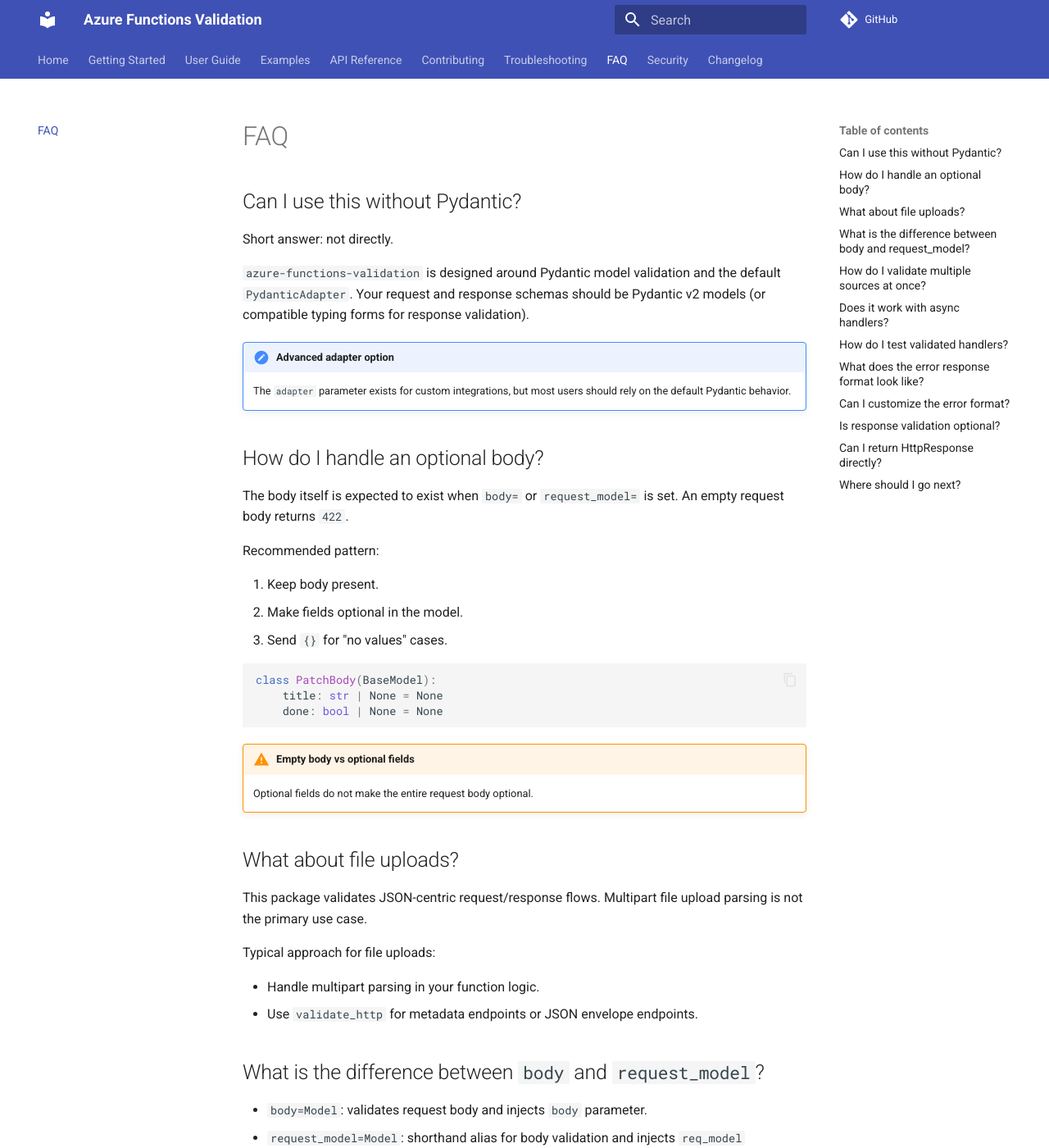
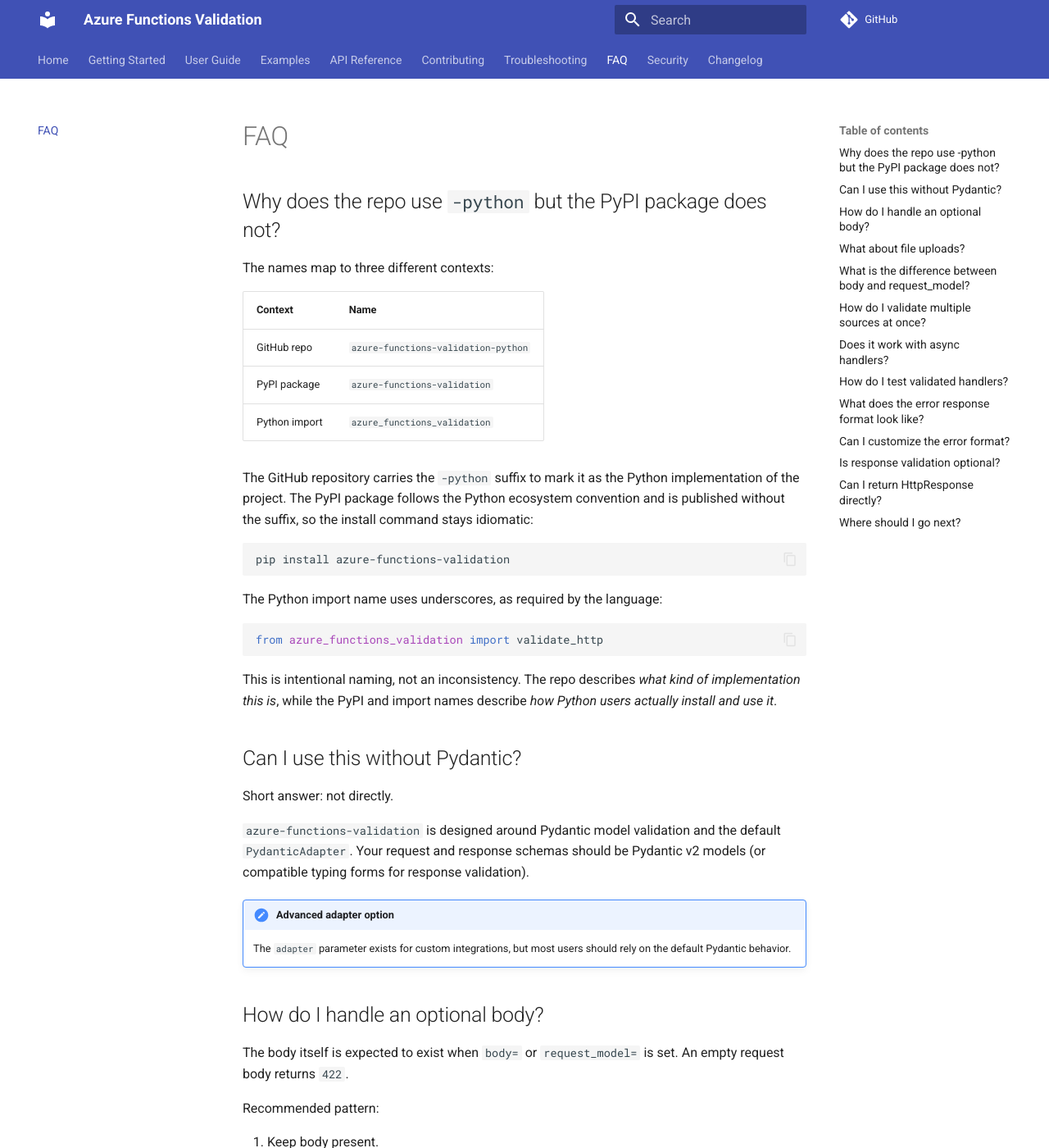
Before and after one commit to yeongseon/azure-functions-validation-python, an MkDocs documentation site: the page built from docs/faq.md, in a window 1280 px wide and 1400 px high. Shown: the whole window at 82% size. Built offline with MkDocs 1.6.1 and Material for MkDocs 9.7.7, drawn with Linux system fonts in a browser that asks for light colours; comment, search, counter and statistics services are not loaded.

Commit message:
docs: explain repo (-python) vs PyPI (no suffix) vs import naming
The project intentionally uses three names depending on context:
GitHub repo (azure-functions-validation-python), PyPI package
(azure-functions-validation), and Python import
(azure_functions_validation). Document this once so users hitting
'pip install azure-functions-validation' from a -python repo do not
have to wonder if these are the same project.

- README.md (+ ko/ja/zh-CN translations): short 'Package names'
  section before Installation, with a pointer to the FAQ entry.
- docs/faq.md: full explanation as the first FAQ item.
- docs/index.md: one-line info admonition pointing at the FAQ.

Wording deliberately avoids any roadmap claim about future
-dotnet / -node / -java repositories. Only states the present.

Refs #169

````diff
--- a/docs/faq.md
+++ b/docs/faq.md
@@ -1,4 +1,33 @@
 # FAQ
+
+## Why does the repo use `-python` but the PyPI package does not?
+
+The names map to three different contexts:
+
+| Context        | Name                                |
+|----------------|-------------------------------------|
+| GitHub repo    | `azure-functions-validation-python` |
+| PyPI package   | `azure-functions-validation`        |
+| Python import  | `azure_functions_validation`        |
+
+The GitHub repository carries the `-python` suffix to mark it as the
+Python implementation of the project. The PyPI package follows the
+Python ecosystem convention and is published without the suffix, so
+the install command stays idiomatic:
+
+```bash
+pip install azure-functions-validation
+```
+
+The Python import name uses underscores, as required by the language:
+
+```python
+from azure_functions_validation import validate_http
+```
+
+This is intentional naming, not an inconsistency. The repo describes
+*what kind of implementation this is*, while the PyPI and import names
+describe *how Python users actually install and use it*.
 
 ## Can I use this without Pydantic?
 
````
Also changed, not shown: README.ja.md (+12 -0 lines), README.ko.md (+12 -0 lines), README.md (+12 -0 lines), README.zh-CN.md (+12 -0 lines), docs/index.md (+3 -0 lines).
